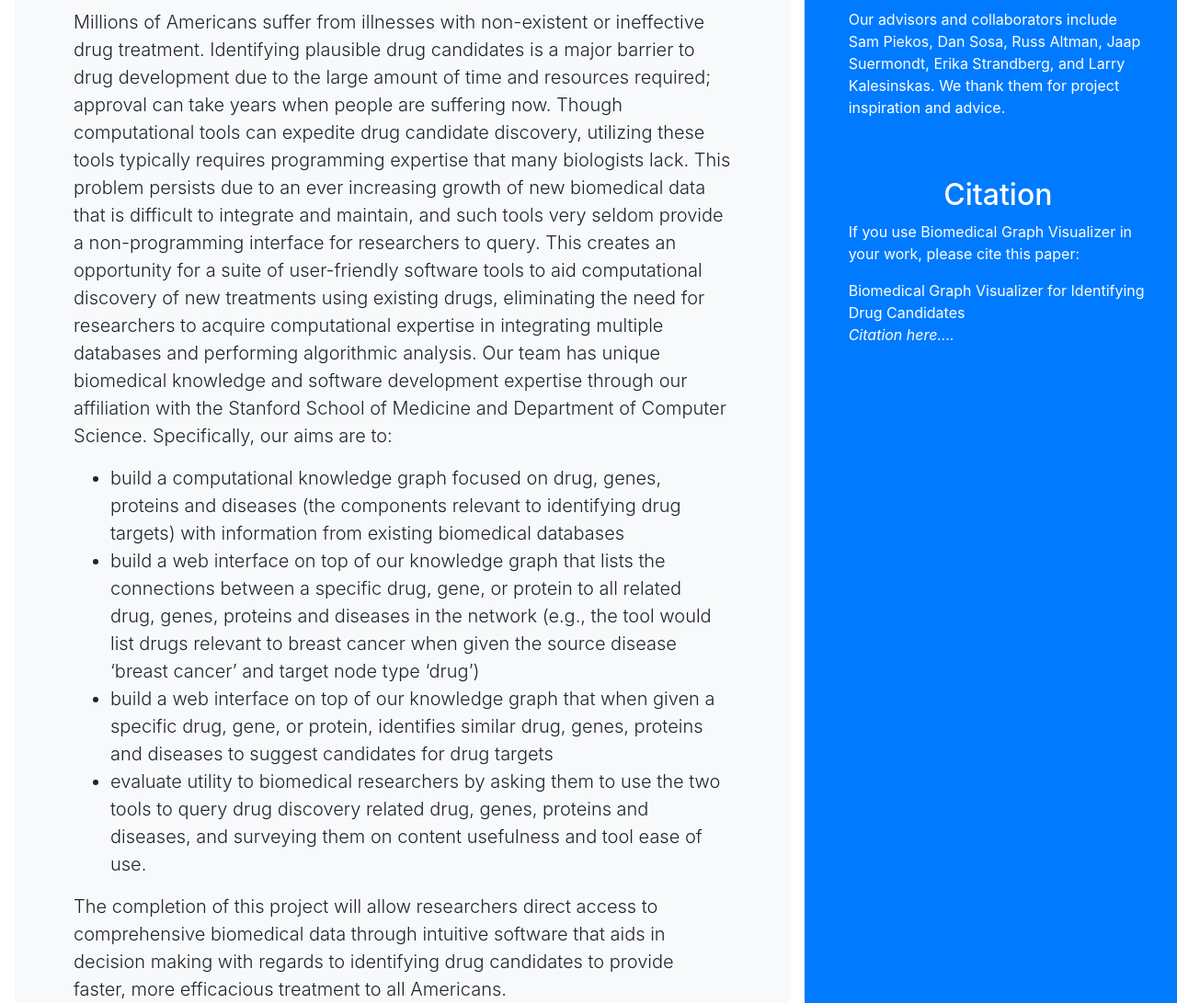
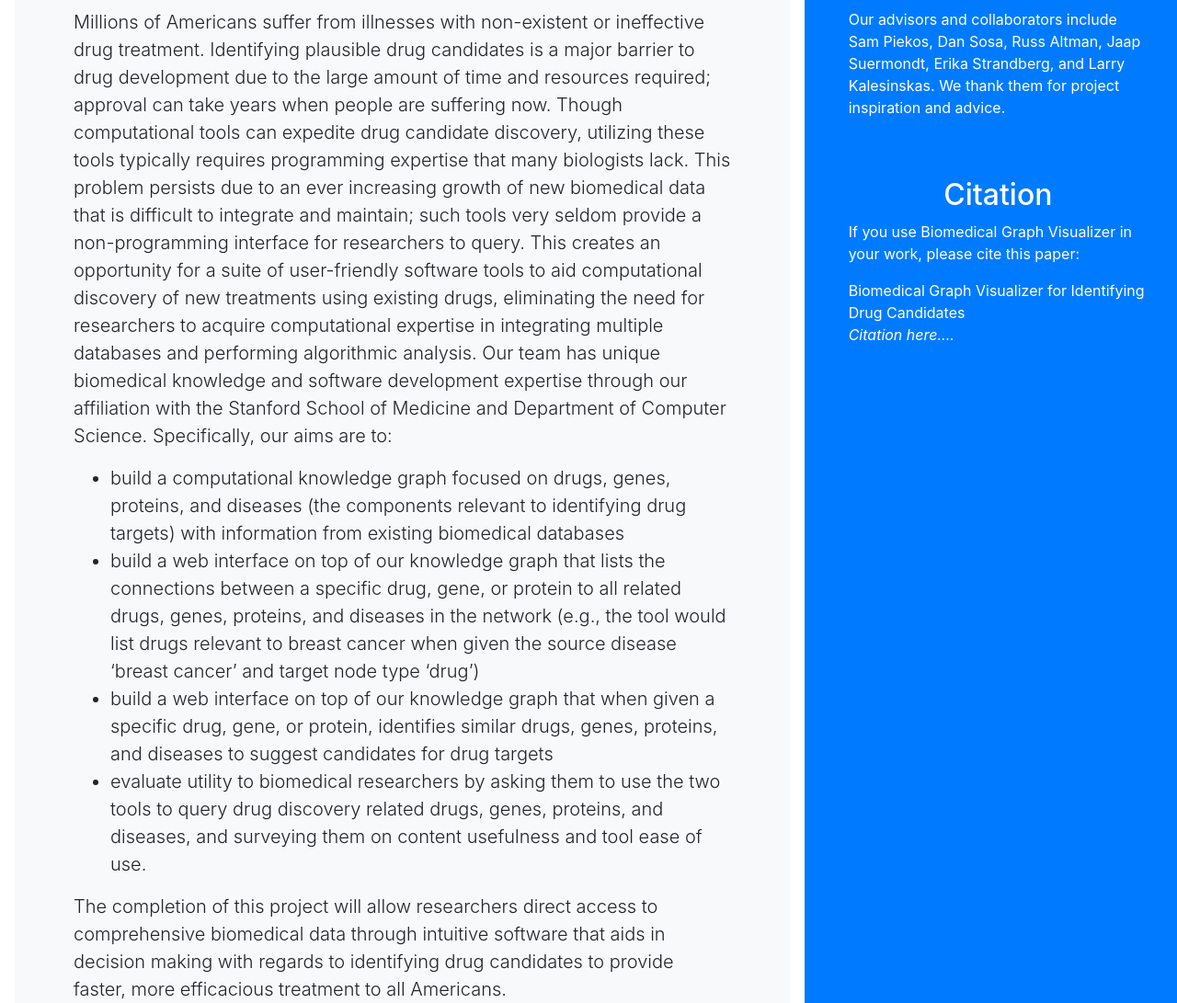
Before and after one commit to ashtonteng/biomedical-graph-visualizer, a Flask app: page / in a window 1280 px wide. Shown: the part 2125-3216 px from the top of the page at 92% size. Run offline with Flask 2, Linux system fonts and the light colour scheme; some libraries are stand-ins or nearby versions.

Commit message:
Minor changes to abstract on homepage

```diff
--- a/templates/home.html
+++ b/templates/home.html
@@ -83,8 +83,8 @@
             drug candidates is a major barrier to drug development due to the large amount of time and resources required;
             approval can take years when people are suffering now. Though computational tools can expedite drug candidate
             discovery, utilizing these tools typically requires programming expertise that many biologists lack. This problem
-            persists due to an ever increasing growth of new biomedical data that is difficult to integrate and maintain, and
-            such tools very seldom provide a non-programming interface for researchers to query. This creates an opportunity for
+            persists due to an ever increasing growth of new biomedical data that is difficult to integrate and maintain; such
+            tools very seldom provide a non-programming interface for researchers to query. This creates an opportunity for
             a suite of user-friendly software tools to aid computational discovery of new treatments using existing drugs,
             eliminating the need for researchers to acquire computational expertise in integrating multiple databases and
             performing algorithmic analysis. Our team has unique biomedical knowledge and software development expertise through
@@ -92,22 +92,22 @@
             to: </p>
             <ul class="lead">
             <li>
-            build a computational knowledge graph focused on drug, genes, proteins and diseases (the components relevant
+            build a computational knowledge graph focused on drugs, genes, proteins, and diseases (the components relevant
             to identifying drug targets) with information from existing biomedical databases
             </li>
             <li>
             build a web interface on top of
-            our knowledge graph that lists the connections between a specific drug, gene, or protein to all related drug, genes,
-            proteins and diseases in the network (e.g., the tool would list drugs relevant to breast cancer when given the
+            our knowledge graph that lists the connections between a specific drug, gene, or protein to all related drugs, genes,
+            proteins, and diseases in the network (e.g., the tool would list drugs relevant to breast cancer when given the
             source disease ‘breast cancer’ and target node type ‘drug’)
             </li>
             <li>
             build a web interface on top of our knowledge graph
-            that when given a specific drug, gene, or protein, identifies similar drug, genes, proteins and diseases to suggest
+            that when given a specific drug, gene, or protein, identifies similar drugs, genes, proteins, and diseases to suggest
             candidates for drug targets
             </li>
             <li>
-            evaluate utility to biomedical researchers by asking them to use the two tools to query drug discovery related drug, genes, proteins and diseases, and surveying them on content
+            evaluate utility to biomedical researchers by asking them to use the two tools to query drug discovery related drugs, genes, proteins, and diseases, and surveying them on content
             usefulness and tool ease of use.
             </li>
             </ul>
```
